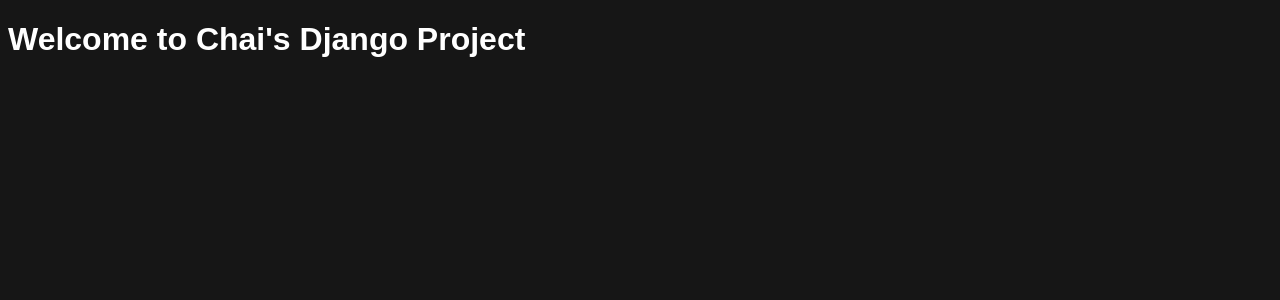
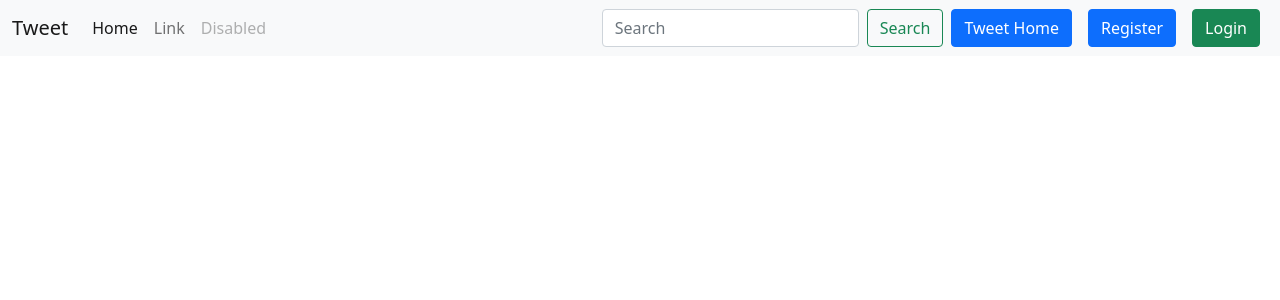
Before and after one commit to Klnishant/TweetApp, a Django app: template templates/layout.html in a window 1280 px wide. Shown: the top 300 px of the page. Run offline with Django 3.2, Linux system fonts and the light colour scheme; the template is opened without the code that fills it, so the values that code supplies are empty.

Commit message:
Add navbar from bootstrap in layout.html

```diff
--- a/chaiAurDjango/urls.py
+++ b/chaiAurDjango/urls.py
@@ -19,9 +19,11 @@ from django.urls import path, include
 from . import views
 from django.conf import settings
 from django.conf.urls.static import static
+from django.contrib.auth.urls import views as auth_views
 
 urlpatterns = [
     path('admin/', admin.site.urls),
     path('',views.home),
     path('tweet/',include('tweet.urls')),
+    path('accounts/', include('django.contrib.auth.urls')),
 ] + static(settings.MEDIA_URL, document_root=settings.MEDIA_ROOT)
--- a/templates/layout.html
+++ b/templates/layout.html
@@ -2,10 +2,56 @@
 <!DOCTYPE html>
 <html>
 <head>
-    <title>Welcome to Chai's Django Project</title>
+    <title>
+        {% block title %}
+        Chai aur Django
+        {% endblock %}
+      </title>
+
     <link rel="stylesheet" href="{% static 'style.css' %}">
+    <link href="https://cdn.jsdelivr.net/npm/bootstrap@5.0.2/dist/css/bootstrap.min.css" rel="stylesheet" integrity="sha384-EVSTQN3/azprG1Anm3QDgpJLIm9Nao0Yz1ztcQTwFspd3yD65VohhpuuCOmLASjC" crossorigin="anonymous">
 </head>
 <body>
-    <h1>Welcome to Chai's Django Project</h1>
+    <nav class="navbar navbar-expand-lg navbar-light bg-light">
+        <div class="container-fluid">
+          <a class="navbar-brand" href="#">Tweet</a>
+          <button class="navbar-toggler" type="button" data-bs-toggle="collapse" data-bs-target="#navbarSupportedContent" aria-controls="navbarSupportedContent" aria-expanded="false" aria-label="Toggle navigation">
+            <span class="navbar-toggler-icon"></span>
+          </button>
+          <div class="collapse navbar-collapse" id="navbarSupportedContent">
+            <ul class="navbar-nav me-auto mb-2 mb-lg-0">
+              <li class="nav-item">
+                <a class="nav-link active" aria-current="page" href="#">Home</a>
+              </li>
+              <li class="nav-item">
+                <a class="nav-link" href="#">Link</a>
+              </li>
+
+              <li class="nav-item">
+                <a class="nav-link disabled" href="#" tabindex="-1" aria-disabled="true">Disabled</a>
+              </li>
+            </ul>
+            <form class="d-flex">
+              <input class="form-control me-2" type="search" placeholder="Search" aria-label="Search">
+              <button class="btn btn-outline-success" type="submit">Search</button>
+            </form>
+                <a href="{% url 'tweet_list'%}" class="btn btn-primary mx-2">Tweet Home</a>
+                    {% if user.is_authenticated %}
+                    <form  method="post" action="{% url 'logout' %}">
+                    {% csrf_token %}
+                    <button class="btn btn-danger" type="submit">Logout</button>
+                    </form>
+                    {% else%}
+                    <a href="{% url 'register'%}" class="btn btn-primary mx-2">Register</a>
+                    <a href="{% url 'login'%}" class="btn btn-success mx-2">Login</a>
+                    {% endif%}
+          </div>
+        </div>
+      </nav>
+
+      <div class="container">
+        {% block content %}
+        {% endblock %}
+      </div>
 </body>
 </html>
--- a/tweet/urls.py
+++ b/tweet/urls.py
@@ -4,4 +4,8 @@ from . import views
 
 urlpatterns = [
     path('',views.tweet_list,name='tweet_list'),
+    path('create/',views.CreateTweet,name='tweet_create'),
+    path('<int:tweet_id>/edit/',views.EditTweet,name='tweet_edit'),
+    path('<int:tweet_id>/delete/',views.DeleteTweet,name='tweet_delete'),
+    path('register/',views.register,name='register')
 ]
```
Also changed, not shown: templates/registration/login.html (added, +12 -0 lines), templates/registration/register.html (added, +11 -0 lines).
